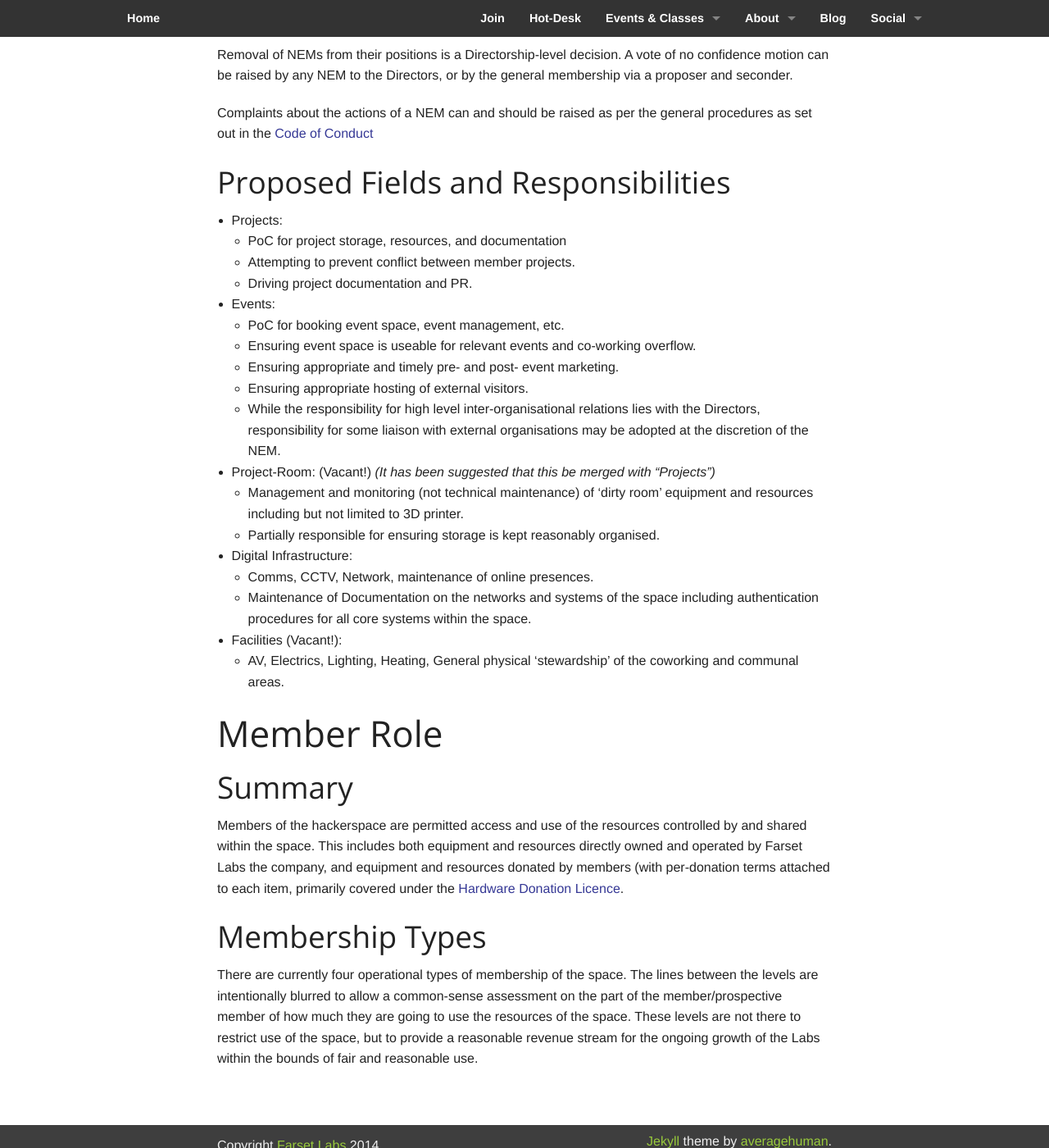
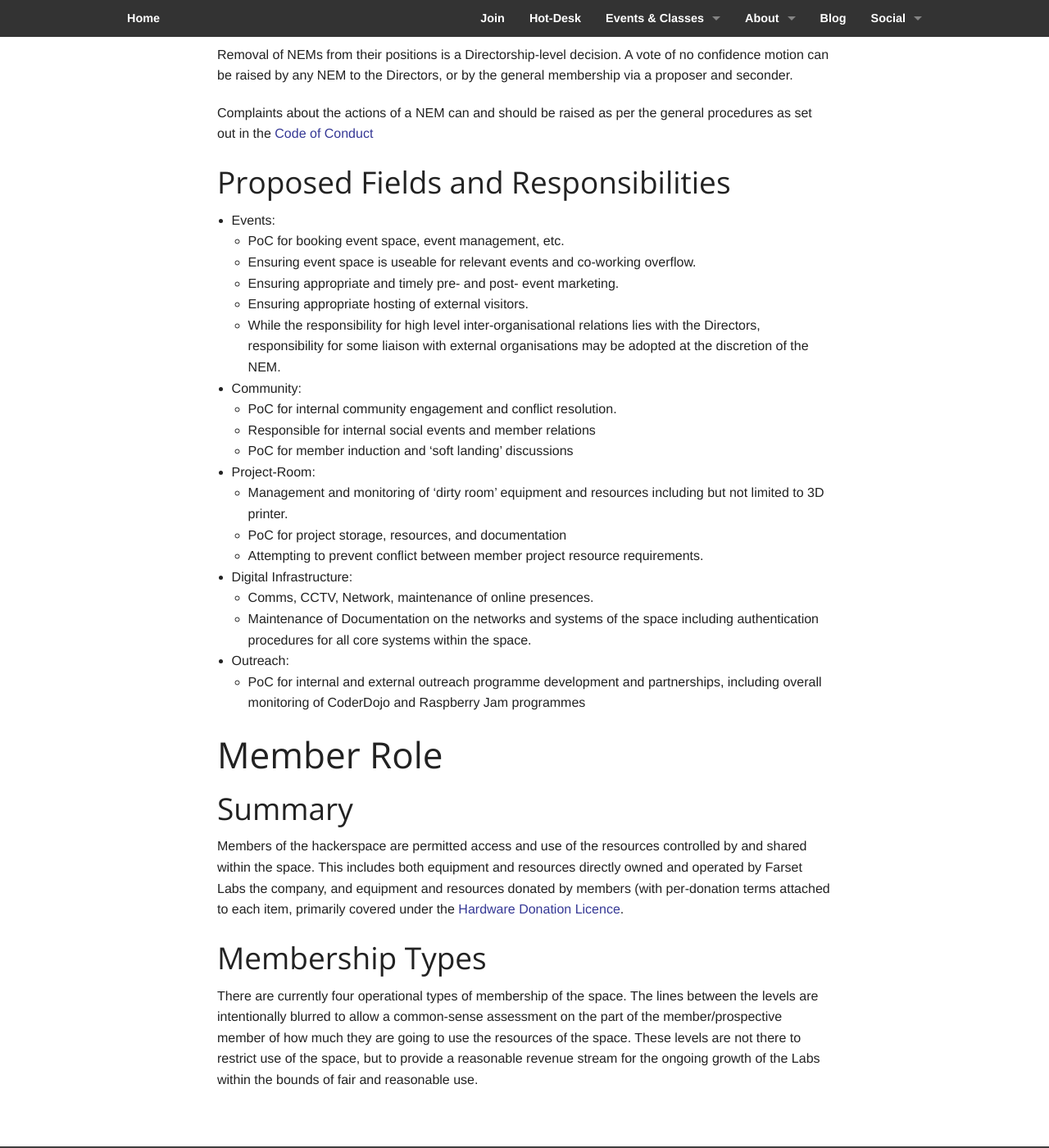
Before and after one commit to FarsetLabs/farsetlabs.github.io, a Jekyll site: the page built from about/ops_manual.md, in a window 1280 px wide and 1400 px high, scrolled down 2627 px. Shown: the whole window at 82% size. Built offline with Jekyll 4.4.1, drawn with Linux system fonts in a browser that asks for light colours.

Commit message:
initial NFR edit of nems roles

```diff
--- a/about/ops_manual.md
+++ b/about/ops_manual.md
@@ -72,24 +72,25 @@ Removal of NEMs from their positions is a Directorship-level decision. A vote of
 Complaints about the actions of a NEM can and should be raised as per the general procedures as set out in the [Code of Conduct](code_of_conduct.html)
 
 ## Proposed Fields and Responsibilities
-* Projects:
-  * PoC for project storage, resources, and documentation
-  * Attempting to prevent conflict between member projects.
-  * Driving project documentation and PR.
 * Events:
   * PoC for booking event space, event management, etc.
   * Ensuring event space is useable for relevant events and co-working overflow.
   * Ensuring appropriate and timely pre- and post- event marketing.
   * Ensuring appropriate hosting of external visitors.
   * While the responsibility for high level inter-organisational relations lies with the Directors, responsibility for some liaison with external organisations may be adopted at the discretion of the NEM.
-* Project-Room: (Vacant!) _(It has been suggested that this be merged with "Projects")_
-  * Management and monitoring (not technical maintenance) of ‘dirty room’ equipment and resources including but not limited to 3D printer.
-  * Partially responsible for ensuring storage is kept reasonably organised.
+* Community:
+  * PoC for internal community engagement and conflict resolution.
+  * Responsible for internal social events and member relations
+  * PoC for member induction and 'soft landing' discussions
+* Project-Room:
+  * Management and monitoring of ‘dirty room’ equipment and resources including but not limited to 3D printer.
+  * PoC for project storage, resources, and documentation
+  * Attempting to prevent conflict between member project resource requirements.
 * Digital Infrastructure:
   * Comms, CCTV, Network, maintenance of online presences.
   * Maintenance of Documentation on the networks and systems of the space including authentication procedures for all core systems within the space.
-* Facilities (Vacant!):
-  * AV, Electrics, Lighting, Heating, General physical ‘stewardship’ of the coworking and communal areas.
+* Outreach:
+  * PoC for internal and external outreach programme development and partnerships, including overall monitoring of CoderDojo and Raspberry Jam programmes
 
 # Member Role
 
```
